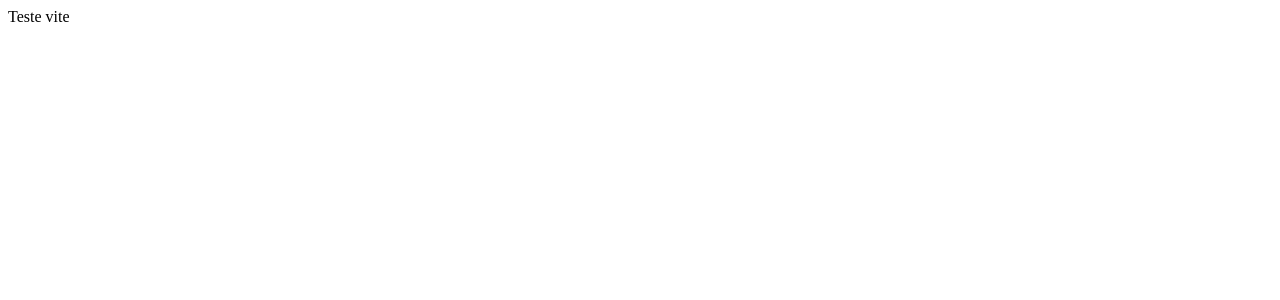
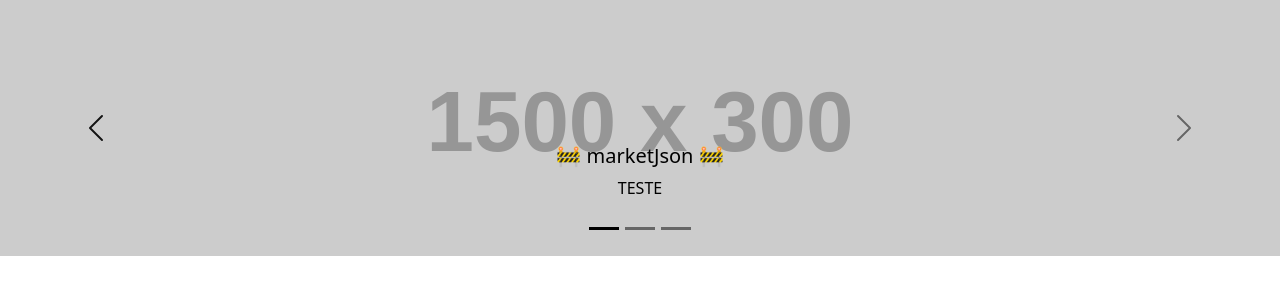
Before and after one commit to nobrupsiq/Projetos-finais-CASE2, a React (Vite) app: page /admin/sobre/deletar in a window 1280 px wide. Shown: the top 300 px of the page. Built offline with nearby package versions, Linux system fonts and the light colour scheme.

Commit message:
Set Routes & home bootstrap-carrousel

```diff
--- a/package.json
+++ b/package.json
@@ -9,7 +9,9 @@
     "preview": "vite preview"
   },
   "dependencies": {
+    "bootstrap": "^5.2.3",
     "react": "^18.2.0",
+    "react-bootstrap": "^2.7.2",
     "react-dom": "^18.2.0",
     "react-router-dom": "^6.8.1"
   },
--- a/src/App.jsx
+++ b/src/App.jsx
@@ -1,5 +1,12 @@
+import "bootstrap/dist/css/bootstrap.min.css";
+import Home from "./pages/Home";
+
 function App() {
-  return <div className="App">Teste vite</div>;
+  return (
+    <div className="App">
+      <Home />
+    </div>
+  );
 }
 
 export default App;
--- /dev/null
+++ b/src/components/Banner.jsx
@@ -0,0 +1,31 @@
+import Carousel from "react-bootstrap/Carousel";
+
+function Banner() {
+  return (
+    <Carousel variant="dark" className="conteudo-margin">
+      <Carousel.Item>
+        <img className="d-block w-100" src="https://via.placeholder.com/1500x300/c0c0c0" alt="Slide one" />
+        <Carousel.Caption>
+          <h5> 🚧 marketJson 🚧</h5>
+          <p>TESTE</p>
+        </Carousel.Caption>
+      </Carousel.Item>
+      <Carousel.Item>
+        <img className="d-block w-100" src="https://via.placeholder.com/1500x300/C0C0C0" alt="Slide two" />
+        <Carousel.Caption>
+          <h5>🚧 Em construção... 🚧</h5>
+          <p></p>
+        </Carousel.Caption>
+      </Carousel.Item>
+      <Carousel.Item>
+        <img className="d-block w-100" src="https://via.placeholder.com/1500x300/c0c0c0" alt="Slide three" />
+        <Carousel.Caption>
+          <h5>TESTE 🚧</h5>
+          <p></p>
+        </Carousel.Caption>
+      </Carousel.Item>
+    </Carousel>
+  );
+}
+
+export default Banner;
--- /dev/null
+++ b/src/pages/Home.jsx
@@ -0,0 +1,11 @@
+import Banner from "../components/Banner";
+
+function Home() {
+  return (
+    <>
+      <Banner />
+    </>
+  );
+}
+
+export default Home;
```
Also changed, not shown: src/routes/Rotas.jsx (added, +25 -0 lines), 1 other file (tests, documents, lock files or other folders).
